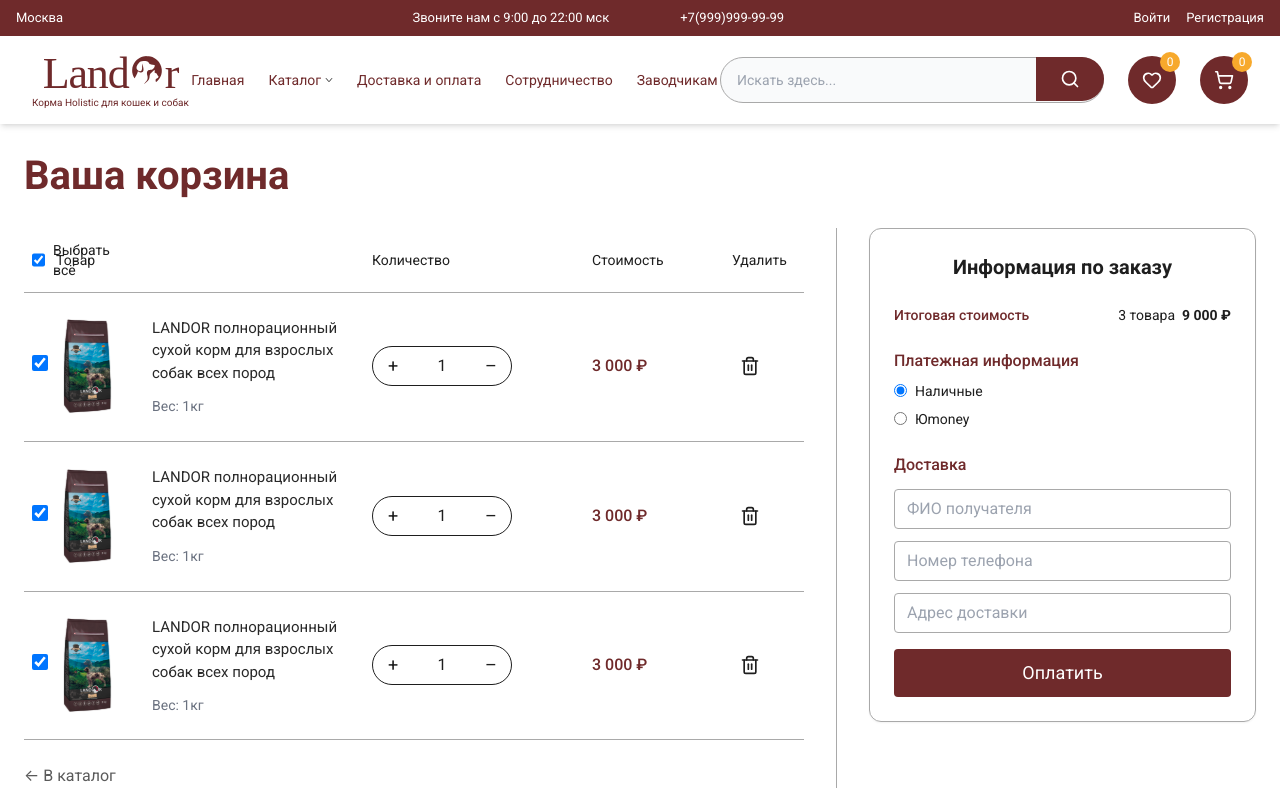
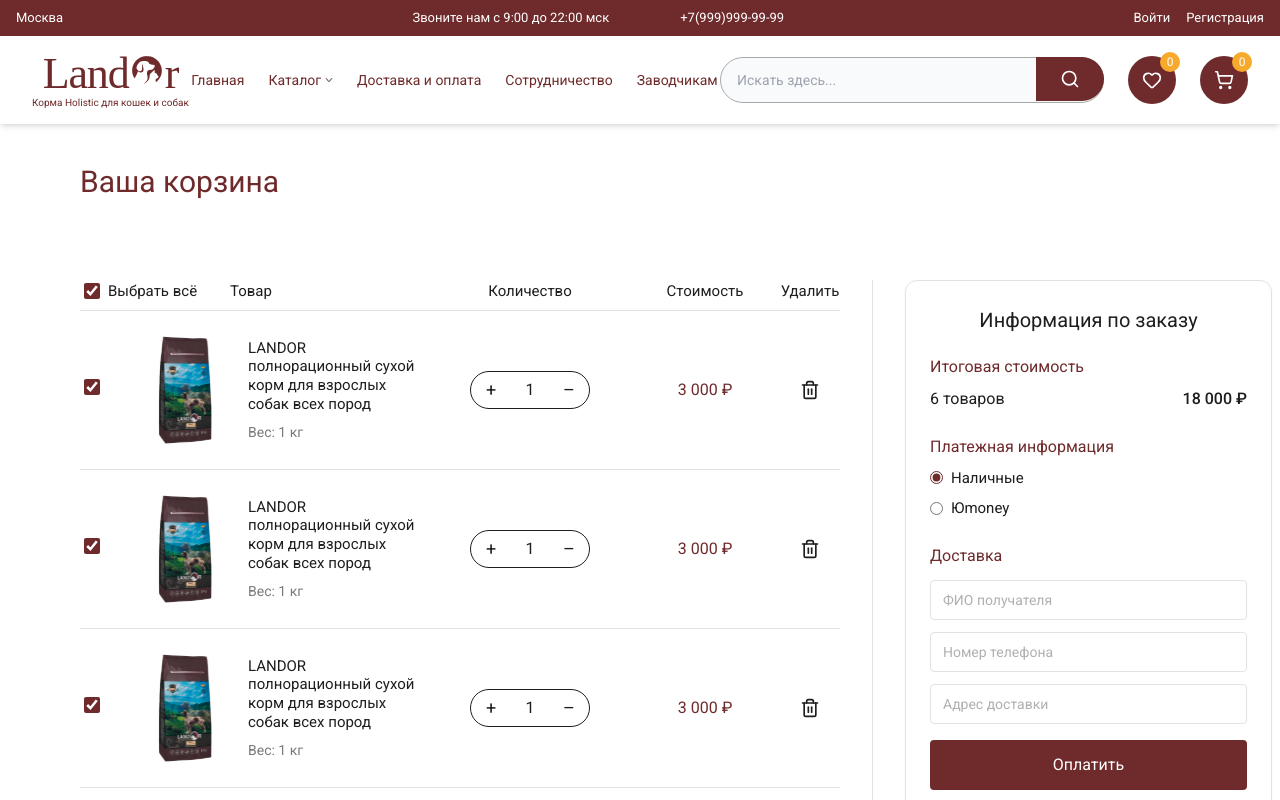
Before and after one commit to proffsenya/landor-shop, a React (Vite) app: page /cart in a window 1280 px wide. Shown: the top 800 px of the page. Built offline with nearby package versions, Linux system fonts and the light colour scheme; a web font is replaced by a local one.

Commit message:
Cart successfully without api

```diff
--- a/client/pages/Cart.jsx
+++ b/client/pages/Cart.jsx
@@ -3,8 +3,8 @@
 import Footer from "@/components/Footer";
 import { Trash2 } from "lucide-react";
 import { Link } from "react-router-dom";
+import ProductSection from "../components/ProductsSection";
 
-/** Моковые данные как в примере */
 const mockCartItems = [
   {
     id: 1,
@@ -12,7 +12,7 @@
     price: 3000,
     quantity: 1,
     image: "/korm1.svg",
-    weight: "1кг"
+    weight: "1 кг"
   },
   {
     id: 2,
@@ -20,7 +20,7 @@
     price: 3000,
     quantity: 1,
     image: "/korm1.svg",
-    weight: "1кг"
+    weight: "1 кг"
   },
   {
     id: 3,
@@ -28,13 +28,37 @@
     price: 3000,
     quantity: 1,
     image: "/korm1.svg",
-    weight: "1кг"
+    weight: "1 кг"
+  },
+  {
+    id: 4,
+    name: "LANDOR полнорационный сухой корм для взрослых собак всех пород",
+    price: 3000,
+    quantity: 1,
+    image: "/korm1.svg",
+    weight: "1 кг"
+  },
+  {
+    id: 5,
+    name: "LANDOR полнорационный сухой корм для взрослых собак всех пород",
+    price: 3000,
+    quantity: 1,
+    image: "/korm1.svg",
+    weight: "1 кг"
+  },
+  {
+    id: 6,
+    name: "LANDOR полнорационный сухой корм для взрослых собак всех пород",
+    price: 3000,
+    quantity: 1,
+    image: "/korm1.svg",
+    weight: "1 кг"
   }
 ];
 
 export default function Cart() {
   const [items, setItems] = useState(mockCartItems);
-  const [selected, setSelected] = useState(() => new Set(items.map(i => i.id)));
+  const [selected, setSelected] = useState(new Set(items.map(i => i.id)));
   const [payMethod, setPayMethod] = useState("cash");
   const [receiver, setReceiver] = useState("");
   const [phone, setPhone] = useState("");
@@ -47,19 +71,18 @@
       prev.size === items.length ? new Set() : new Set(items.map(i => i.id))
     );
   };
-  const toggleOne = (id) => {
+  const toggleOne = id => {
     setSelected(prev => {
       const next = new Set(prev);
       next.has(id) ? next.delete(id) : next.add(id);
       return next;
     });
   };
-
   const updateQuantity = (id, n) => {
     if (n < 1) return;
     setItems(prev => prev.map(i => (i.id === id ? { ...i, quantity: n } : i)));
   };
-  const removeItem = (id) => {
+  const removeItem = id => {
     setItems(prev => prev.filter(i => i.id !== id));
     setSelected(prev => {
       const next = new Set(prev);
@@ -67,16 +90,13 @@
       return next;
     });
   };
+  const totalCount = items.reduce((sum, i) => sum + i.quantity, 0);
 
-  const totalItems = items.reduce((s, i) => s + i.quantity, 0);
-  const totalSelected = items
-    .filter(i => selected.has(i.id))
-    .reduce((s, i) => s + i.quantity, 0);
-  const totalPrice = items
-    .filter(i => selected.has(i.id))
-    .reduce((s, i) => s + i.price * i.quantity, 0);
+  const pluralGoods = totalCount === 1 ? "товар" : totalCount > 1 && totalCount < 5 ? "товара" : "товаров";
 
-  const f = (n) =>
+  const totalPrice = items.reduce((s, i) => s + i.price * i.quantity, 0);
+
+  const f = n =>
     new Intl.NumberFormat("ru-RU", {
       style: "currency",
       currency: "RUB",
@@ -87,197 +107,179 @@
     <div className="min-h-screen bg-white">
       <Header />
 
-      <div className="container px-6 py-8 mx-auto">
-        <h1 className="text-[40px] leading-none text-[#6F2A2B] font-semibold mb-8">
+      <div className="container mx-auto px-[80px] py-10">
+        <h1 className="text-[#6F2A2B] text-3xl mb-20">
           Ваша корзина
         </h1>
 
-        <div className="grid grid-cols-1 lg:grid-cols-[1fr_420px] gap-8">
-          {/* ЛЕВАЯ ТАБЛИЦА */}
-          <div className="w-full">
-            {/* Заголовок строк */}
-            <div className="grid grid-cols-[32px_96px_1fr_220px_140px_72px] items-center text-sm text-[#1E1E1E] border-b">
-              <div className="flex items-center gap-2 py-3 pl-2">
-                <label className="flex items-center gap-2 cursor-pointer">
+        <div className="grid grid-cols-[1fr_400px] gap-8">
+          {/* Левая часть */}
+          <div>
+            <div className="grid grid-cols-[150px_200px_1fr_200px_150px_60px] items-center border-b border-[#E2E2E2] pb-2 text-[#1E1E1E] text-[15px]">
+              <div className="flex items-center gap-2 pl-1">
                 <input
                   type="checkbox"
                   checked={allSelected}
                   onChange={toggleAll}
-                    className="w-4 h-4 border-gray-400 rounded"
+                  className="w-4 h-4 accent-[#6F2A2B]"
                 />
                 <span>Выбрать всё</span>
-                </label>
               </div>
-              <div className="py-3">Товар</div>
-              <div />
-              <div className="py-3">Количество</div>
-              <div className="py-3">Стоимость</div>
-              <div className="py-3">Удалить</div>
+              <div>Товар</div>
+              <div></div>
+              <div className="text-center">Количество</div>
+              <div className="text-center">Стоимость</div>
+              <div className="text-center">Удалить</div>
             </div>
 
-            {/* Товары */}
-            {items.map((i, idx) => (
+            {items.map(i => (
               <div
                 key={i.id}
-                className="grid grid-cols-[32px_96px_1fr_220px_140px_72px] items-center border-b last:border-b-0"
+                className="grid grid-cols-[50px_110px_1fr_200px_150px_60px] items-center border-b border-[#E2E2E2] py-6"
               >
-                {/* чекбокс */}
-                <div className="py-6 pl-2">
+                <div className="pl-1">
                   <input
                     type="checkbox"
                     checked={selected.has(i.id)}
                     onChange={() => toggleOne(i.id)}
-                    className="w-4 h-4 border-gray-400 rounded"
+                    className="w-4 h-4 accent-[#6F2A2B]"
                   />
                 </div>
 
-                {/* картинка */}
-                <div className="py-6">
+                <div className="pl-4">
                   <img
                     src={i.image}
                     alt={i.name}
-                    className="w-[64px] h-[96px] object-contain"
+                    className="w-[80px] h-[110px] object-contain"
                   />
                 </div>
 
-                {/* описание */}
-                <div className="py-6 pr-4">
-                  <div className="text-[15px] text-[#292929]">
+                <div className="pl-2">
+                  <p className="text-[15px] text-[#1E1E1E] leading-tight">
                     {i.name}
-                  </div>
-                  <div className="mt-3 text-sm text-gray-500">Вес: {i.weight}</div>
+                  </p>
+                  <p className="text-sm text-[#7A7A7A] mt-2">Вес: {i.weight}</p>
                 </div>
 
-                {/* количественный контрол */}
-                <div className="py-6">
-                  <div className="inline-flex items-center justify-between w-[140px] h-[40px] rounded-full border border-[#1E1E1E]">
+                <div className="flex justify-center">
+                  <div className="flex items-center justify-between w-[120px] h-[38px] border border-[#1E1E1E] rounded-full text-[16px]">
                     <button
                       onClick={() => updateQuantity(i.id, i.quantity + 1)}
-                      className="w-10 h-full text-[18px] leading-none"
+                      className="w-10 text-lg leading-none"
                     >
                       +
                     </button>
-                    <span className="text-[16px]">{i.quantity}</span>
+                    <span>{i.quantity}</span>
                     <button
                       onClick={() => updateQuantity(i.id, i.quantity - 1)}
-                      className="w-10 h-full text-[18px] leading-none"
+                      className="w-10 text-lg leading-none"
                     >
                       –
                     </button>
                   </div>
                 </div>
 
-                {/* цена */}
-                <div className="py-6 text-[#6F2A2B] font-medium">
+                <div className="text-center text-[#6F2A2B] text-[16px]">
                   {f(i.price * i.quantity)}
                 </div>
 
-                {/* удалить */}
-                <div className="py-6">
+                <div className="flex justify-center">
                   <button
                     onClick={() => removeItem(i.id)}
-                    className="p-2 rounded hover:bg-gray-100"
-                    aria-label="Удалить"
+                    className="hover:opacity-70"
                   >
                     <Trash2 className="w-5 h-5 text-[#1E1E1E]" />
                   </button>
                 </div>
-
-                {/* разделитель как в макете */}
-                {idx < items.length - 1 && (
-                  <div className="col-span-6 border-t opacity-0" />
-                )}
               </div>
             ))}
 
-            {/* Ссылка "в каталог" */}
             <div className="mt-6">
               <Link
                 to="/"
-                className="inline-flex items-center text-[#5a5a5a] hover:text-[#1e1e1e]"
+                className="text-[#1E1E1E] text-[15px] hover:text-[#6F2A2B]"
               >
                 ← В каталог
               </Link>
             </div>
           </div>
 
-          {/* ПРАВАЯ ПАНЕЛЬ */}
-          <aside className="w-full border-l lg:pl-8">
-            <div className="border rounded-[12px] p-6 shadow-sm">
-              <h2 className="text-xl font-semibold text-[#1E1E1E] text-center">
+          {/* Правая часть */}
+          <div className="border-l border-[#E2E2E2] pl-8">
+            <div className="border border-[#E2E2E2] rounded-[12px] p-6 shadow-sm">
+              <h2 className="text-center text-[#1E1E1E] text-[20px]">
                 Информация по заказу
               </h2>
 
-              <div className="mt-6 text-sm">
-                <div className="flex justify-between">
-                  <span className="text-[#6F2A2B] font-medium">
-                    Итоговая стоимость
-                  </span>
-                  <span className="text-[#1E1E1E]">
-                    {totalSelected} {totalSelected === 1 ? "товар" : "товара"}&nbsp;&nbsp;
-                    <strong>{f(totalPrice)}</strong>
-                  </span>
+              <div className="mt-5">
+              <div className="text-[#6F2A2B] text-[16px] mb-2">Итоговая стоимость</div>
+                  <div className="flex items-baseline justify-between">
+                    <div className="text-[16px]">
+                      {totalCount} {pluralGoods}
+                    </div>
+                    <div className="text-[16px] font-medium text-[#1E1E1E]">
+                      {f(totalPrice)}
+                    </div>
                   </div>
               </div>
 
-              {/* Платёж */}
               <div className="mt-6">
-                <div className="text-[#6F2A2B] font-medium mb-2">
+                <p className="text-[#6F2A2B] mb-2">
                   Платежная информация
-                </div>
-                <label className="flex items-center gap-2 mb-2 text-sm">
+                </p>
+                <label className="flex items-center gap-2 text-[15px] mb-2">
                   <input
                     type="radio"
                     name="pay"
                     value="cash"
                     checked={payMethod === "cash"}
                     onChange={() => setPayMethod("cash")}
+                    className="accent-[#6F2A2B]"
                   />
                   Наличные
                 </label>
-                <label className="flex items-center gap-2 text-sm">
+                <label className="flex items-center gap-2 text-[15px]">
                   <input
                     type="radio"
                     name="pay"
                     value="umoney"
                     checked={payMethod === "umoney"}
                     onChange={() => setPayMethod("umoney")}
+                    className="accent-[#6F2A2B]"
                   />
                   Юmoney
                 </label>
               </div>
 
-              {/* Доставка */}
               <div className="mt-6">
-                <div className="text-[#6F2A2B] font-medium mb-3">Доставка</div>
+                <p className="text-[#6F2A2B] mb-3">Доставка</p>
                 <input
                   value={receiver}
                   onChange={e => setReceiver(e.target.value)}
                   placeholder="ФИО получателя"
-                  className="w-full h-10 px-3 mb-3 border rounded placeholder:text-gray-400"
+                  className="w-full h-[40px] border border-[#E2E2E2] rounded px-3 text-[14px] mb-3 placeholder:text-[#B0B0B0]"
                 />
                 <input
                   value={phone}
                   onChange={e => setPhone(e.target.value)}
                   placeholder="Номер телефона"
-                  className="w-full h-10 px-3 mb-3 border rounded placeholder:text-gray-400"
+                  className="w-full h-[40px] border border-[#E2E2E2] rounded px-3 text-[14px] mb-3 placeholder:text-[#B0B0B0]"
                 />
                 <input
                   value={address}
                   onChange={e => setAddress(e.target.value)}
                   placeholder="Адрес доставки"
-                  className="w-full h-10 px-3 mb-4 border rounded placeholder:text-gray-400"
+                  className="w-full h-[40px] border border-[#E2E2E2] rounded px-3 text-[14px] mb-4 placeholder:text-[#B0B0B0]"
                 />
-                <button
-                  className="w-full h-12 rounded bg-[#6F2A2B] text-white text-lg hover:opacity-90"
-                >
+                <button className="w-full h-[50px] rounded bg-[#6F2A2B] text-white text-[16px] hover:bg-[#5a2223]">
                   Оплатить
                 </button>
               </div>
             </div>
-          </aside>
           </div>
         </div>
+      </div>
+      <ProductSection title="Рекомендовано для Вас"/>
 
       <Footer />
     </div>
```
Lines whose indentation alone changed are shown as unchanged.
